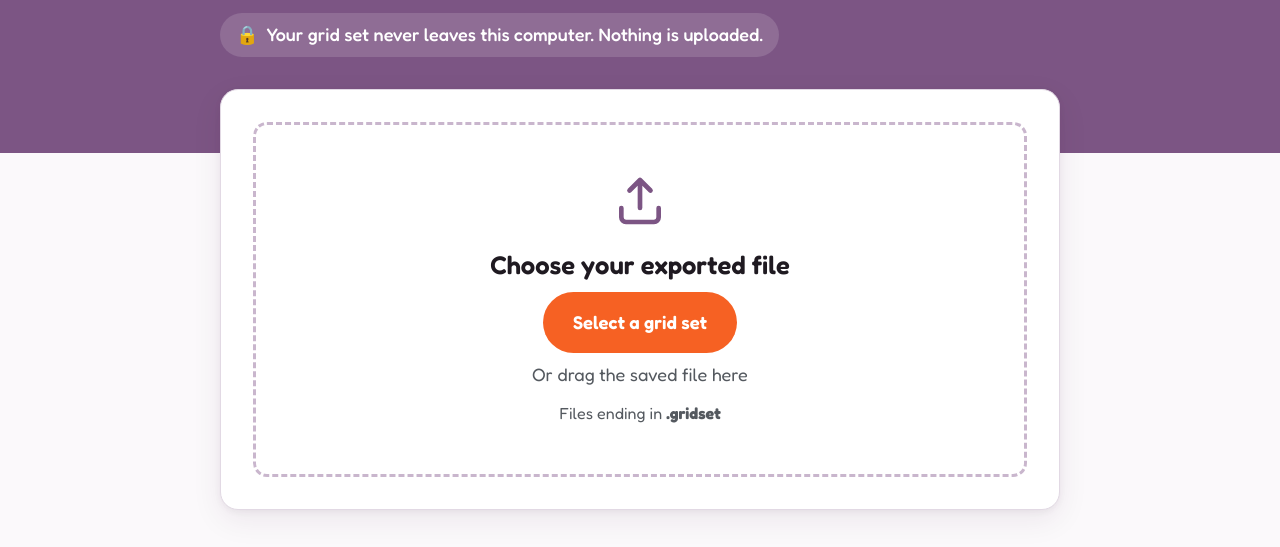
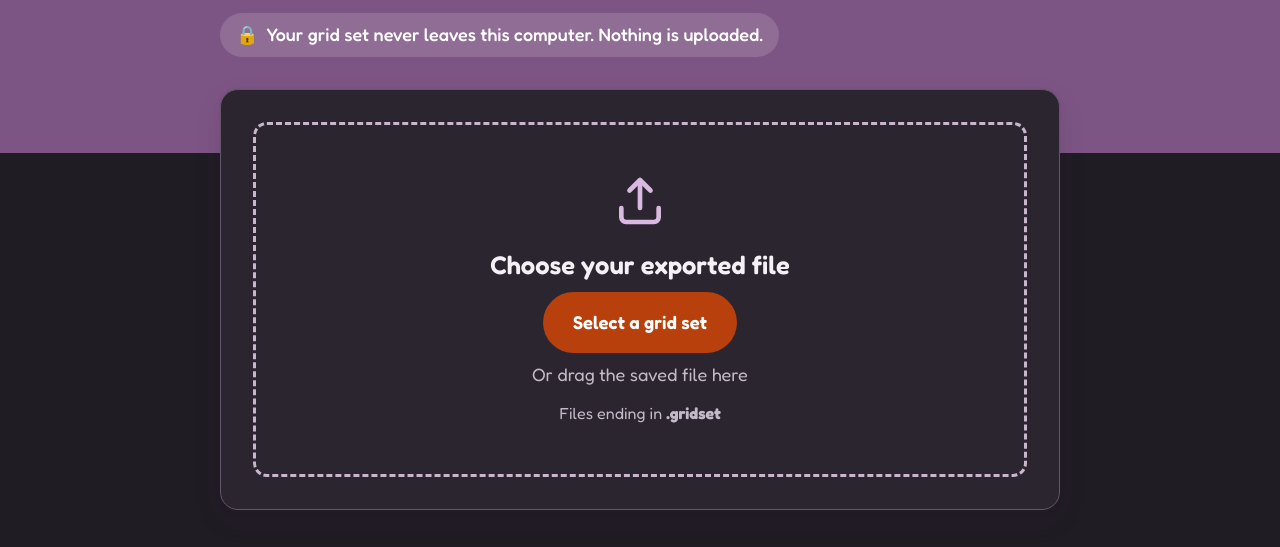
Before and after one commit to CandLEAAC/grid-tools, a plain HTML site: page index.html in a window 1280 px wide. Shown: the part 253-800 px from the top of the page. Drawn offline with Linux system fonts and the dark colour scheme.

Commit message:
Follow the system dark theme in the standalone shrinker

```diff
--- a/assets/css/style.css
+++ b/assets/css/style.css
@@ -199,3 +199,31 @@ a { color: var(--purple-dark); }
 @media (prefers-reduced-motion: reduce) {
   * { transition: none !important; scroll-behavior: auto !important; }
 }
+
+@media (prefers-color-scheme: dark) {
+  :root {
+    color-scheme: dark;
+    --purple-dark: #d8b9df;
+    --purple-tint: #382d40;
+    --ink: #f5eff6;
+    --ink-soft: #c4b9c9;
+    --line: #63566a;
+    --bg: #201c24;
+    --card: #2b2530;
+    --success: #93d8ab;
+    --error: #ffb7ac;
+    --error-tint: #43242a;
+  }
+
+  .skip-link { background: var(--ink); color: var(--bg); }
+  .button-primary { background: #b8400c; }
+  .button-primary:hover { background: #a43709; }
+  .button-secondary, .how-to { background: var(--card); }
+  .button-secondary { border-color: var(--purple-dark); }
+  .button-secondary:hover { background: var(--purple-tint); }
+  .drop-icon, .faq-title { color: var(--purple-dark); }
+  .drop-zone:hover, .drop-zone.is-dragging { border-color: var(--purple-dark); }
+  .import-link:hover, .import-link:focus-visible { background-color: var(--purple-tint); }
+  .saving { background: #253b2d; }
+  .site-footer { background: #5e3f65; }
+}
```
